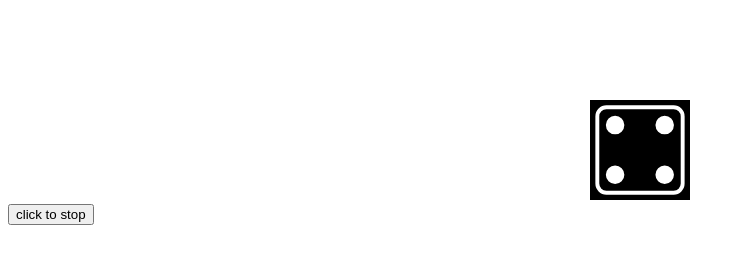
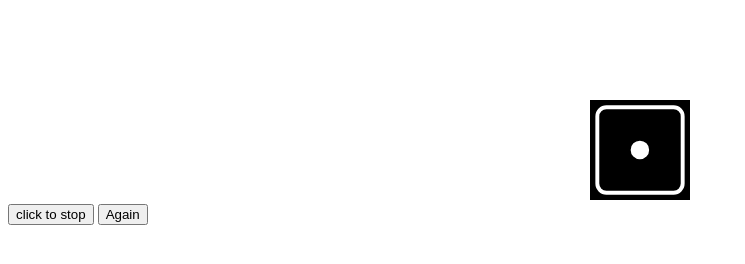
Before and after one commit to vanshpb/IMG-SLIDER, a plain HTML site: page index.html in a window 1280 px wide. Shown: the whole page, without its empty margins (0-745 px from the left). Drawn offline with Linux system fonts and the light colour scheme.

Commit message:
Update index.html

```diff
--- a/index.html
+++ b/index.html
@@ -16,6 +16,7 @@
   <body>
     <div class="container"><img src="" alt="" class="con" id="cont"/></div>
     <button onclick="fun()">click to stop</button>
+    <button onclick="funt()">Again</button>
     <!-- <button class="cle" onclick="clear()">click to stop</button> -->
   </body>
   <script>
@@ -40,7 +41,7 @@
             a.src = imgarr[i];
             i++;
         }
-    },200);
+    },100);
 // console.log(ss);
 
     // function change()
@@ -51,5 +52,9 @@
         console.log("click");
     }
 
+    function funt() {
+        location.reload();
+    }
+
   </script>
 </html>
```
